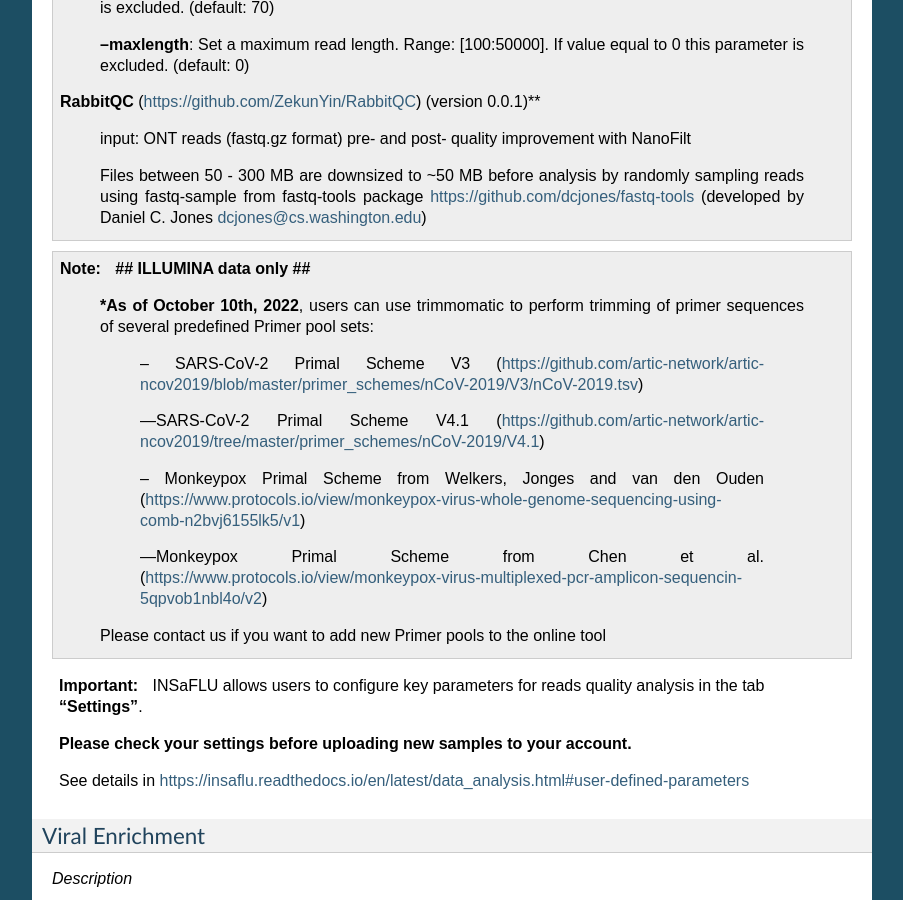
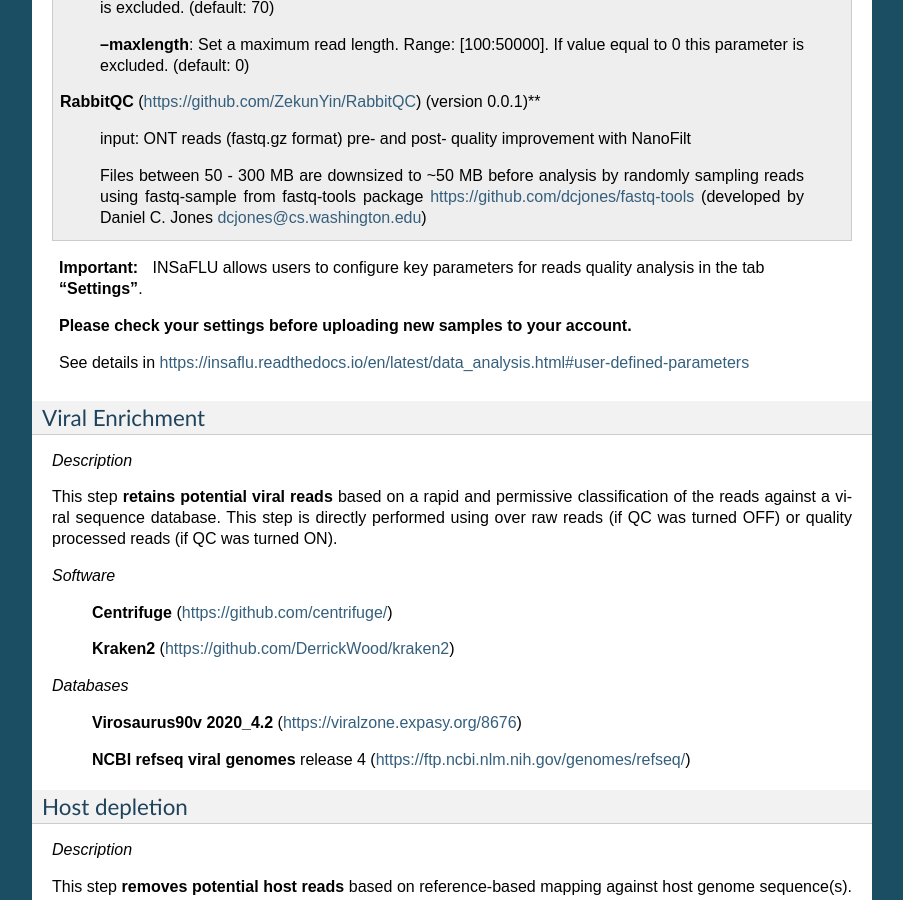
Before and after one commit to INSaFLU/insaflu_docs, a Sphinx documentation site: the page built from docs/bioinformatics_pipeline.rst, in a window 1280 px wide and 900 px high, scrolled down 15979 px. Shown: the whole window, without its empty margins (198-1101 px from the left). Built offline with Sphinx 7.4.7, drawn with Linux system fonts in a browser that asks for light colours; formulas are drawn with MathJax 3.

Commit message:
Update QC

```diff
--- a/docs/bioinformatics_pipeline.rst
+++ b/docs/bioinformatics_pipeline.rst
@@ -603,22 +603,6 @@
 		Files between 50 - 300 MB are downsized to ~50 MB before analysis by randomly sampling reads using fastq-sample from fastq-tools package https://github.com/dcjones/fastq-tools (developed by Daniel C. Jones dcjones@cs.washington.edu)
 
 
-.. note::
-
-	**## ILLUMINA data only ##**
-
-		***As of October 10th, 2022**, users can use trimmomatic to perform trimming of primer sequences of several predefined Primer pool sets:
-
-			-- SARS-CoV-2 Primal Scheme V3 (https://github.com/artic-network/artic-ncov2019/blob/master/primer_schemes/nCoV-2019/V3/nCoV-2019.tsv)
-
-			-- SARS-CoV-2 Primal Scheme V4.1 (https://github.com/artic-network/artic-ncov2019/tree/master/primer_schemes/nCoV-2019/V4.1)
-
-			-- Monkeypox Primal Scheme from Welkers, Jonges and van den Ouden (https://www.protocols.io/view/monkeypox-virus-whole-genome-sequencing-using-comb-n2bvj6155lk5/v1)
-
-			-- Monkeypox Primal Scheme from Chen et al. (https://www.protocols.io/view/monkeypox-virus-multiplexed-pcr-amplicon-sequencin-5qpvob1nbl4o/v2)
-
-		Please contact us if you want to add new Primer pools to the online tool
-
 .. important::
 	INSaFLU allows users to configure key parameters for reads quality analysis in the tab **“Settings”**.
 
```
